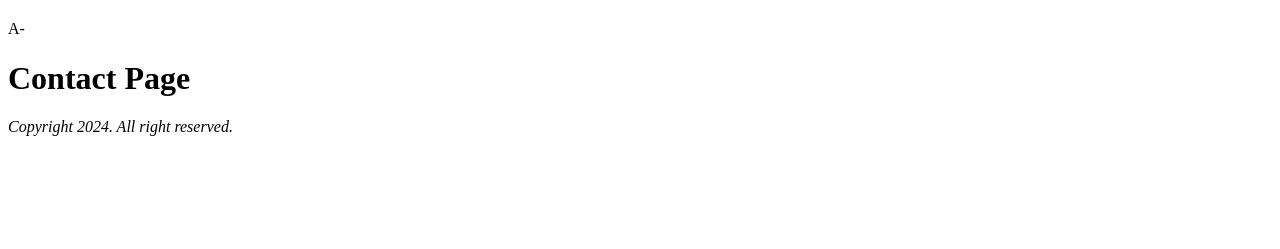
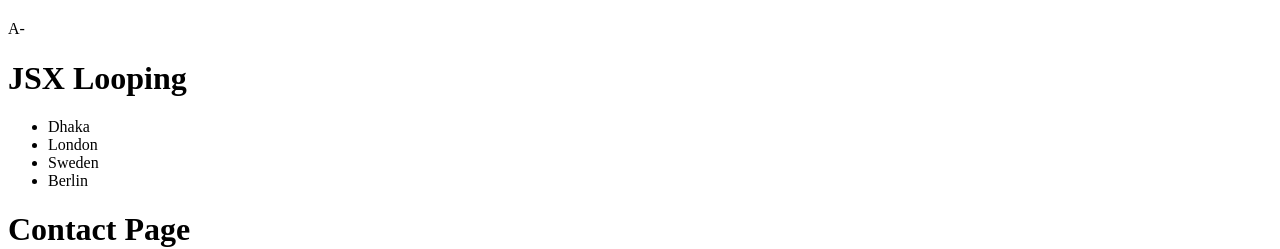
Before and after one commit to megadevlabs/vite-project, a React (Vite) app: page / in a window 1280 px wide. Shown: the part 1358-1607 px from the top of the page. Before the commit the page ends 1510 px from the top, so only its background shows below. Built offline with nearby package versions, Linux system fonts and the light colour scheme.

Commit message:
Commit for Looping inside your JSX

```diff
--- a/src/component/About.jsx
+++ b/src/component/About.jsx
@@ -1,5 +1,6 @@
 const About = () => {
   let marks = 60;
+  const city = ['Dhaka', 'London', 'Sweden', 'Berlin'];
   return (
     <div>
       <h1> Hello 1</h1>
@@ -26,6 +27,13 @@
           return 'F';
         }
       })()}
+
+      <h1>JSX Looping</h1>
+      <ul>
+        {city.map((item, i) => {
+          return <li key={i.toString()}>{item}</li>;
+        })}
+      </ul>
     </div>
   );
 };
```
